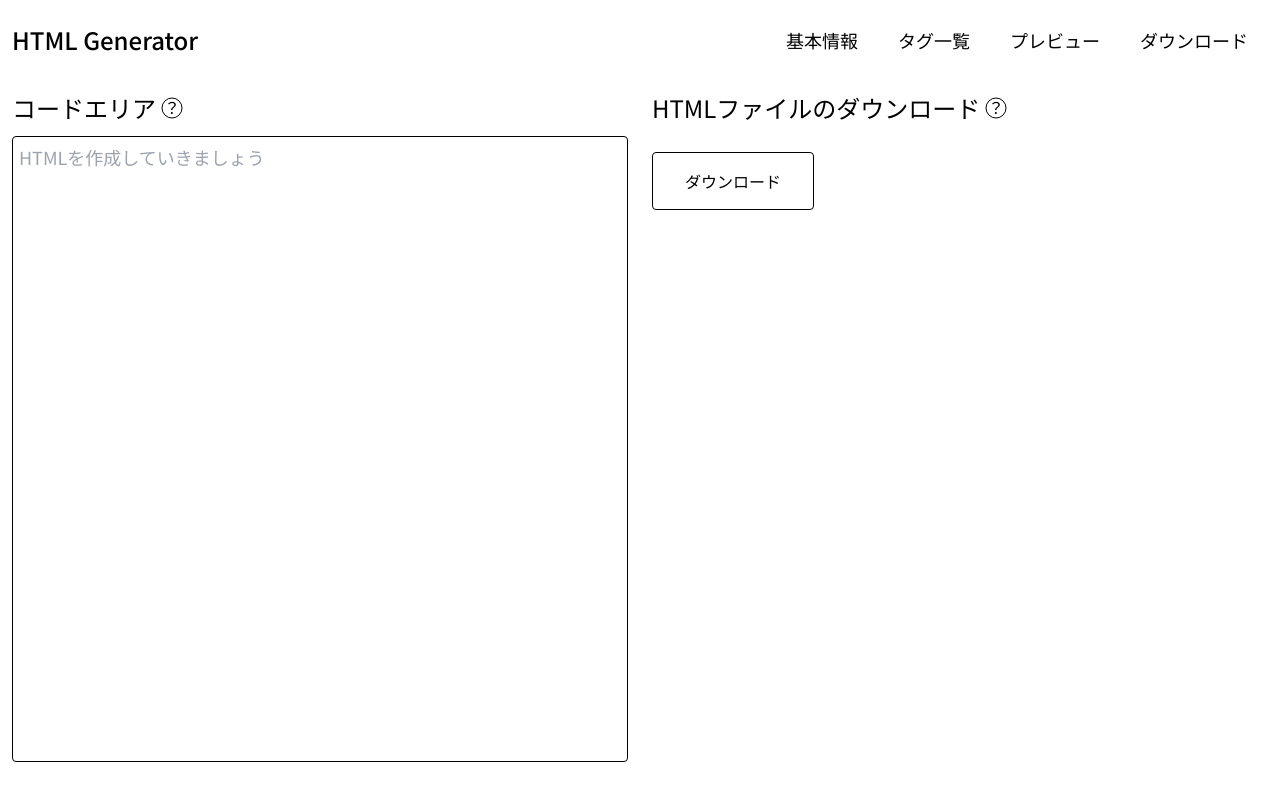
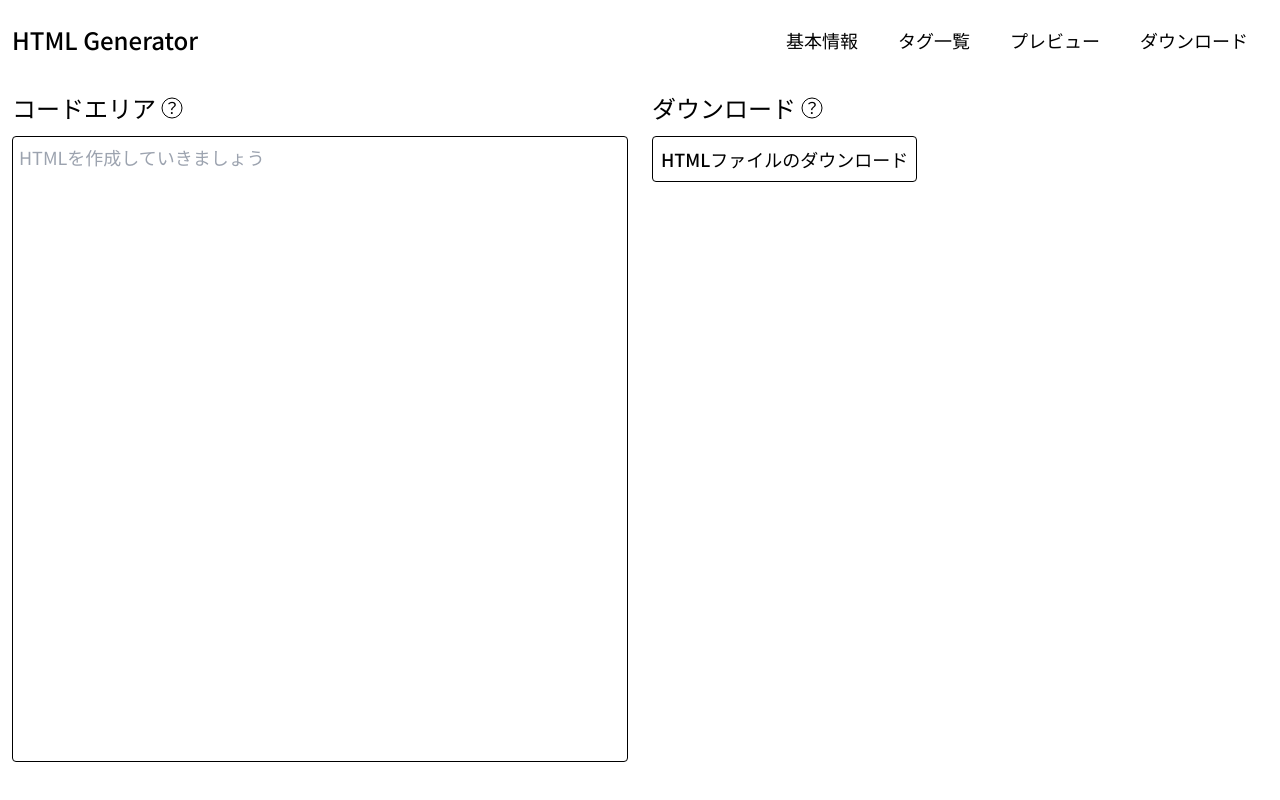
Before and after one commit to kazu51-gh/html-generator, a Next.js app: page / in a window 1280 px wide. Both pictures are taken after a click on the item "ダウンロード". Built offline with nearby package versions, Linux system fonts and the light colour scheme.

Commit message:
redesign download page

```diff
--- a/src/components/buttons/downloadButton.tsx
+++ b/src/components/buttons/downloadButton.tsx
@@ -27,11 +27,11 @@ const DownloadButton: FC<Props> = ({ pageTitle, pageDescription, textareaData })
   return(
     <div>
       <button
-        className="bg-white border border-black font-medium inline-block my-4 px-8 py-4 rounded text-base text-black dark:bg-gray-700 dark:border-gray-500 dark:text-gray-300"
+        className="border border-black font-medium p-2 rounded text-lg dark:bg-gray-700 dark:border-gray-500 dark:text-gray-300"
         onClick={() => makeHTML(pageTitle, pageDescription, textareaData)}
         type="button"
       >
-        ダウンロード
+        HTMLファイルのダウンロード
       </button>
     </div>
   );
--- a/src/components/layout/htmlDownload.tsx
+++ b/src/components/layout/htmlDownload.tsx
@@ -11,7 +11,7 @@ type Props = {
 const HtmlDownload:FC<Props> = ({ pageTitle, pageDescription, textareaData }) => {
   return(
     <div className="h-full w-full">
-      <PageTitle title="HTMLファイルのダウンロード" />
+      <PageTitle title="ダウンロード" />
       <DownloadButton
         pageTitle={pageTitle}
         pageDescription={pageDescription}
```
